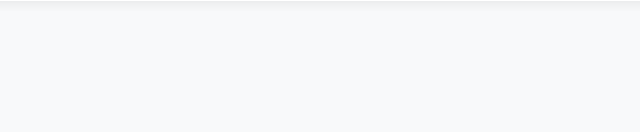
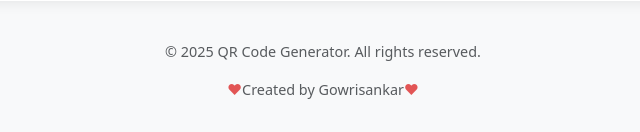
Before and after one commit to GowriShru/qrcode, a Flask app: page / in a window 1280 px wide. Shown: the part 789-921 px from the top of the page, without its empty margins (317-957 px from the left). Before the commit the page ends 726 px from the top, so only its background shows below. Run offline with Flask 3, Linux system fonts and the light colour scheme; some libraries are stand-ins or nearby versions.

Commit message:
index.html

```diff
--- a/templates/index.html
+++ b/templates/index.html
@@ -69,6 +69,12 @@
         }
         .hidden {
             display: none;
+        }
+        footer {
+            margin-top: 3rem;
+            padding: 1rem 0;
+            color: #6c757d;
+            font-size: 0.9rem;
         }
     </style>
 </head>
@@ -196,6 +202,13 @@
         </div>
     </div>
 
+    <footer class="text-center py-3 mt-4 text-muted">
+        <div class="container">
+            <p>&copy; <span id="current-year"></span> QR Code Generator. All rights reserved.</p>
+             <p class="mt-2"><span style="color: #e25555;">&hearts;</span>Created by Gowrisankar<span style="color: #e25555;">&hearts;</span></p>
+        </div>
+    </footer>
+
     <script src="https://cdn.jsdelivr.net/npm/bootstrap@5.3.0/dist/js/bootstrap.bundle.min.js"></script>
     <script>
         document.addEventListener('DOMContentLoaded', function() {
@@ -216,6 +229,9 @@
                 const tabId = activeTab.getAttribute('data-bs-target').substring(1);
                 qrTypeInput.value = tabId;
             }
+
+            // Copyright year update
+            document.getElementById('current-year').textContent = new Date().getFullYear();
         });
     </script>
 </body>
```
